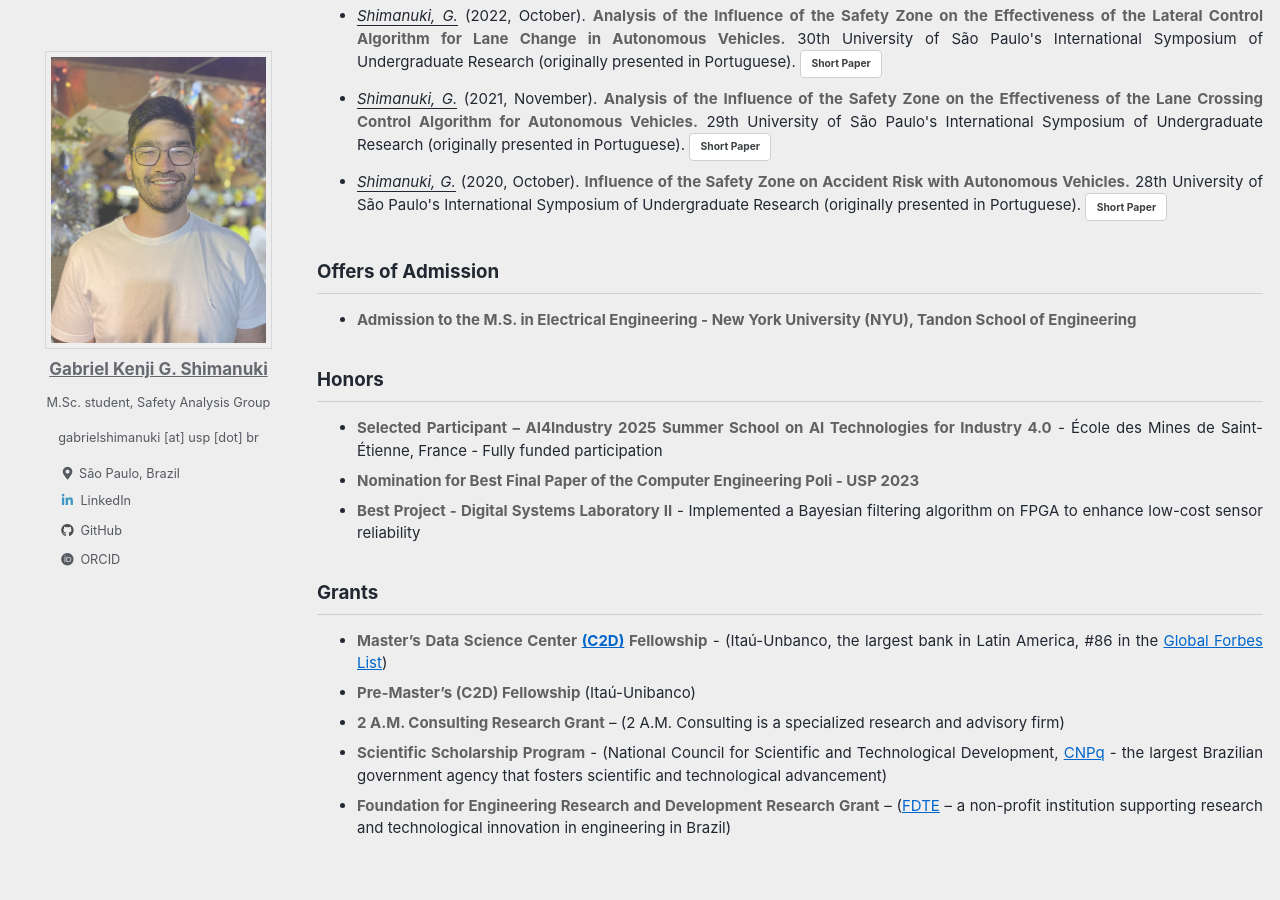
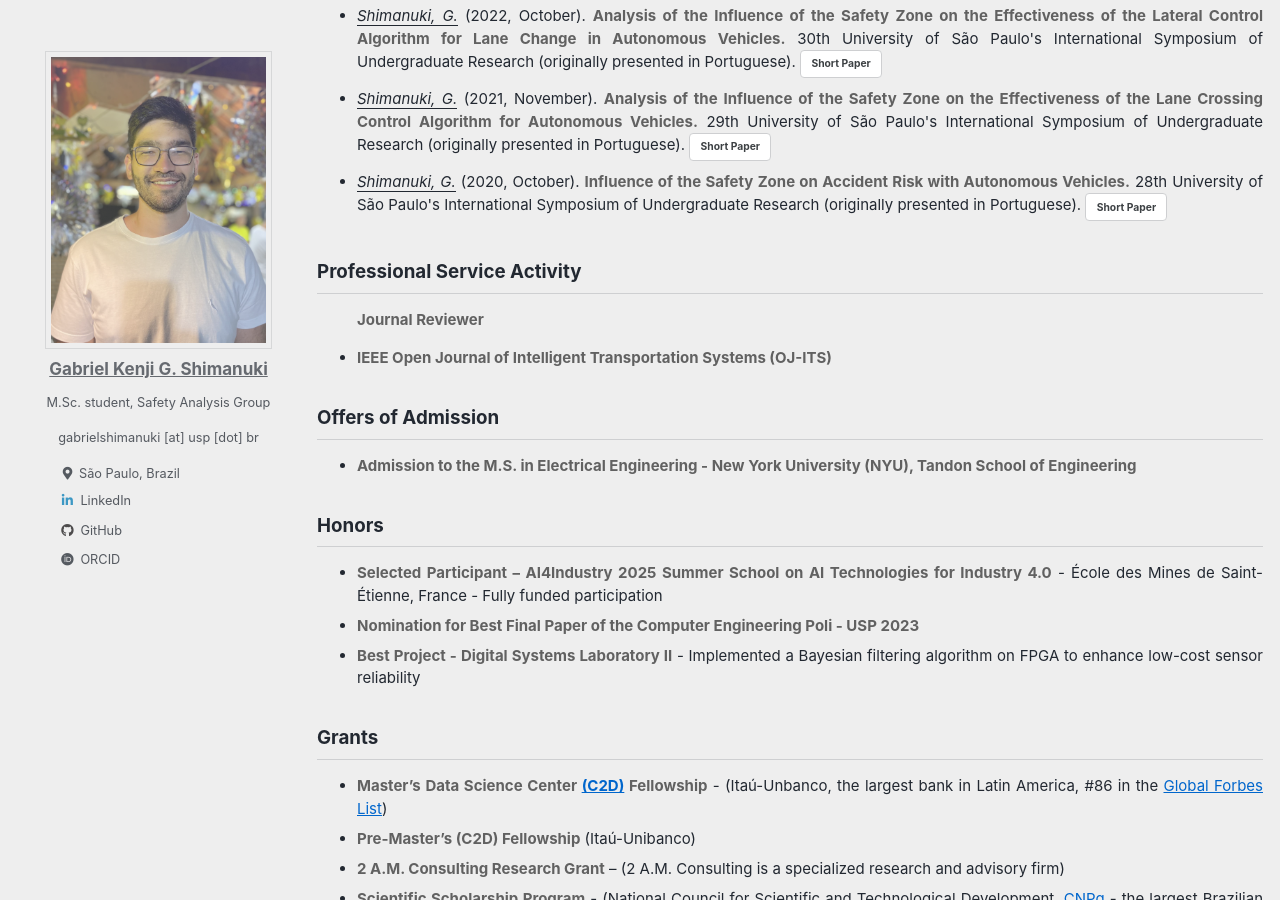
Before and after one commit to GabrielShimanuki/gabrielshimanuki.github.io, a Jekyll site: the page built from index.md, in a window 1280 px wide and 900 px high, scrolled down 1247 px. Built offline with Jekyll 4.4.1, drawn with Linux system fonts in a browser that asks for light colours; cached includes are drawn as plain includes.

Commit message:
CV update - July 25

```diff
--- a/index.md
+++ b/index.md
@@ -151,6 +151,18 @@ a[href="/feed.xml"] {
   </ul>
 </div>
 
+## Professional Service Activity
+<div class="justify-text">
+  <ul>
+      <strong>Journal Reviewer</strong>
+  </ul>
+  <ul>
+    <li>
+      <strong>IEEE Open Journal of Intelligent Transportation Systems (OJ-ITS)</strong>
+    </li>
+  </ul>
+</div>
+
 ## Offers of Admission
 <div class="justify-text">
   <ul>
```
Also changed, not shown: _pages/CV.md (+8 -1 lines), 1 other file.
